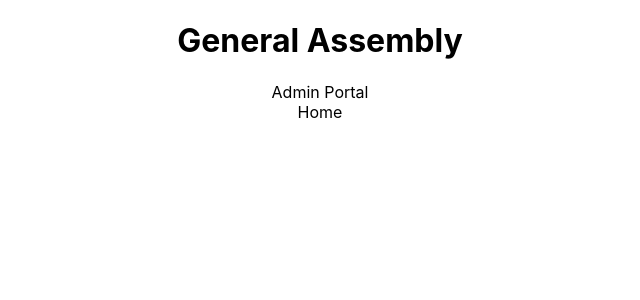
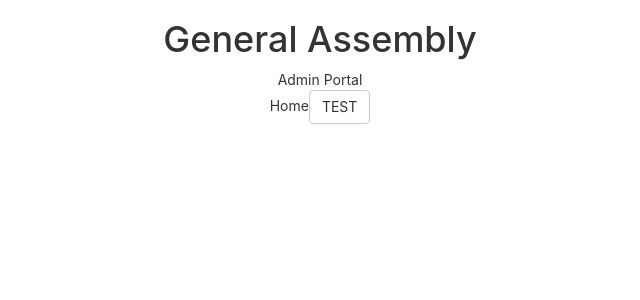
Before and after one commit to dtyutyunik/react-express-GA-management-app, a React (Create React App) app in the folder client/: page / in a window 1280 px wide. Shown: the top 300 px of the page, without its empty margins (320-960 px from the left). Built offline with nearby package versions, Linux system fonts and the light colour scheme.

Commit message:
introduce bootstrap

```diff
--- a/client/public/index.html
+++ b/client/public/index.html
@@ -10,6 +10,12 @@
       homescreen on Android. See https://developers.google.com/web/fundamentals/web-app-manifest/
     -->
     <link rel="manifest" href="%PUBLIC_URL%/manifest.json">
+    <!-- introduce bootstrap 3.3.7 use http here-->
+    <link rel="stylesheet" href="http://maxcdn.bootstrapcdn.com/bootstrap/3.3.7/css/bootstrap.min.css"
+    integrity="sha384-BVYiiSIFeK1dGmJRAkycuHAHRg32OmUcww7on3RYdg4Va+PmSTsz/K68vbdEjh4u"
+    crossorigin="anonymous">
+    <!-- introduce font-awesome -->
+    <link rel="stylesheet" href="https://cdn.bootcss.com/font-awesome/4.7.0/css/font-awesome.css">
     <!--
       Notice the use of %PUBLIC_URL% in the tags above.
       It will be replaced with the URL of the `public` folder during the build.
--- a/client/src/AdminPortal/components/page/Home/index.js
+++ b/client/src/AdminPortal/components/page/Home/index.js
@@ -3,7 +3,10 @@
 class Home extends React.Component {
   render() {
     return (
-      <div>Home</div>
+      <div>Home
+        <button className='btn btn-default'>TEST</button>
+      </div>
+
     )
   }
 }
```
